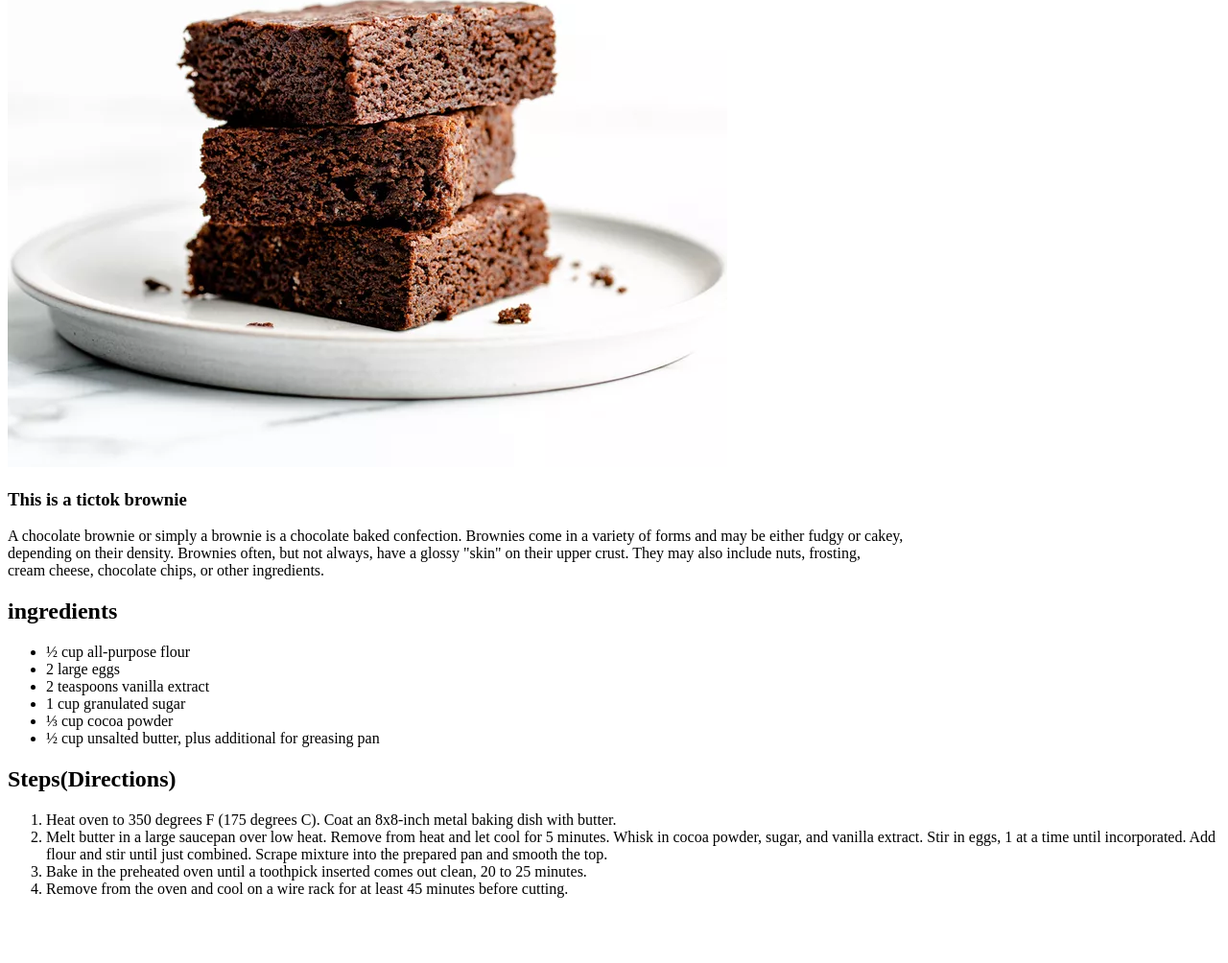
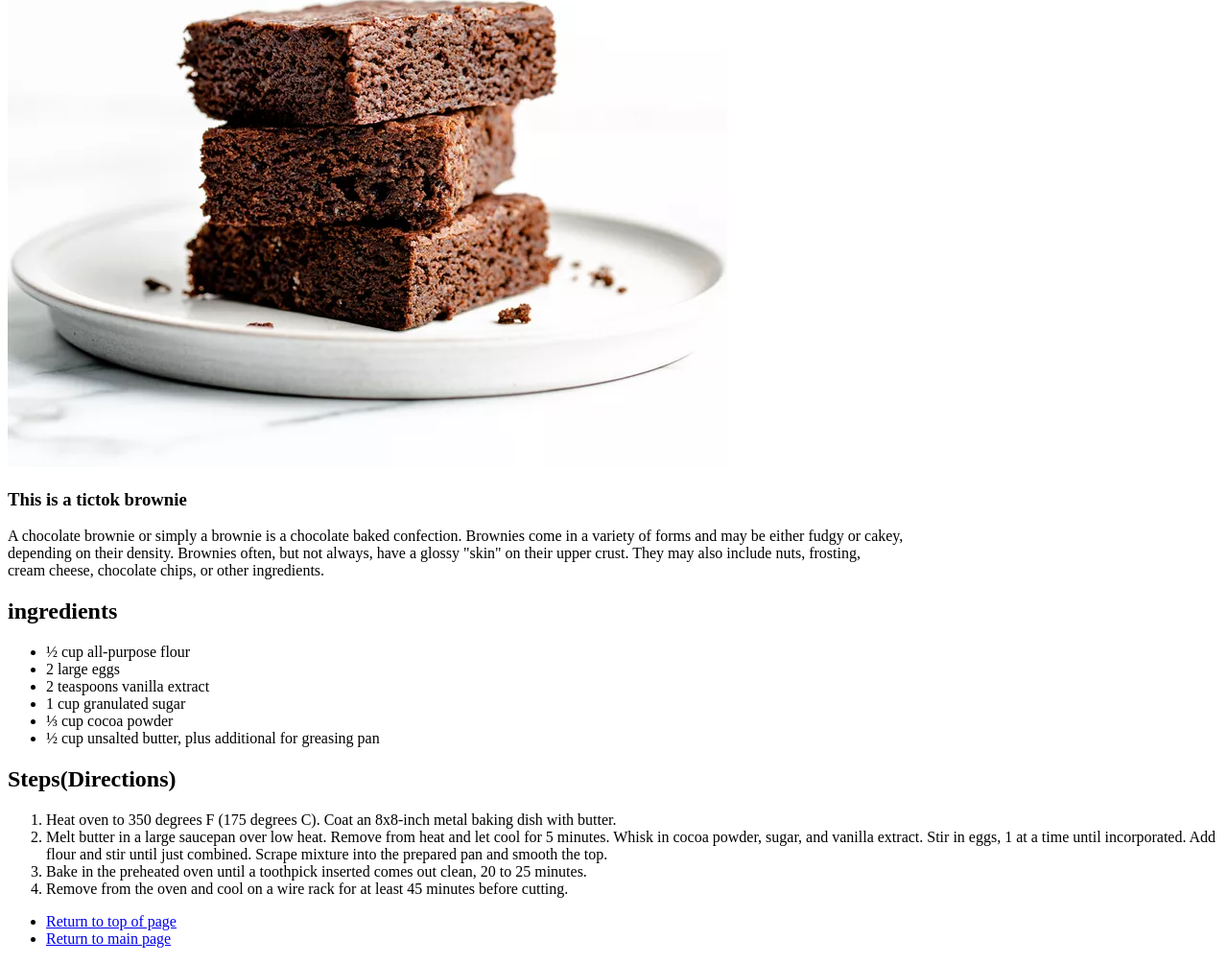
Before and after one commit to baebliss-cpu/odin-recipes, a plain HTML site: page Recipes/tiktokbrownies.html in a window 1280 px wide. Shown: the part 156-1160 px from the top of the page at 96% size. Before the commit the page ends 1108 px from the top, so only its background shows below. Drawn offline with Linux system fonts and the light colour scheme.

Commit message:
Home page and Top page link added
Added a return to top page link and return to main page(home page)

```diff
--- a/Recipes/tiktokbrownies.html
+++ b/Recipes/tiktokbrownies.html
@@ -37,5 +37,10 @@
             <li>Remove from the oven and cool on a wire rack for at least 45 minutes before cutting.</li>
         </ol>
     <!-- Ordered List of ingredents ends here-->
+
+    <ul>
+        <li><a href="./Recipes/tiktokbrownies.html">Return to top of page</a></li>
+        <li><a href="../index.html">Return to main page</a></li>
+    </ul>
 </body>
 </html>
```
